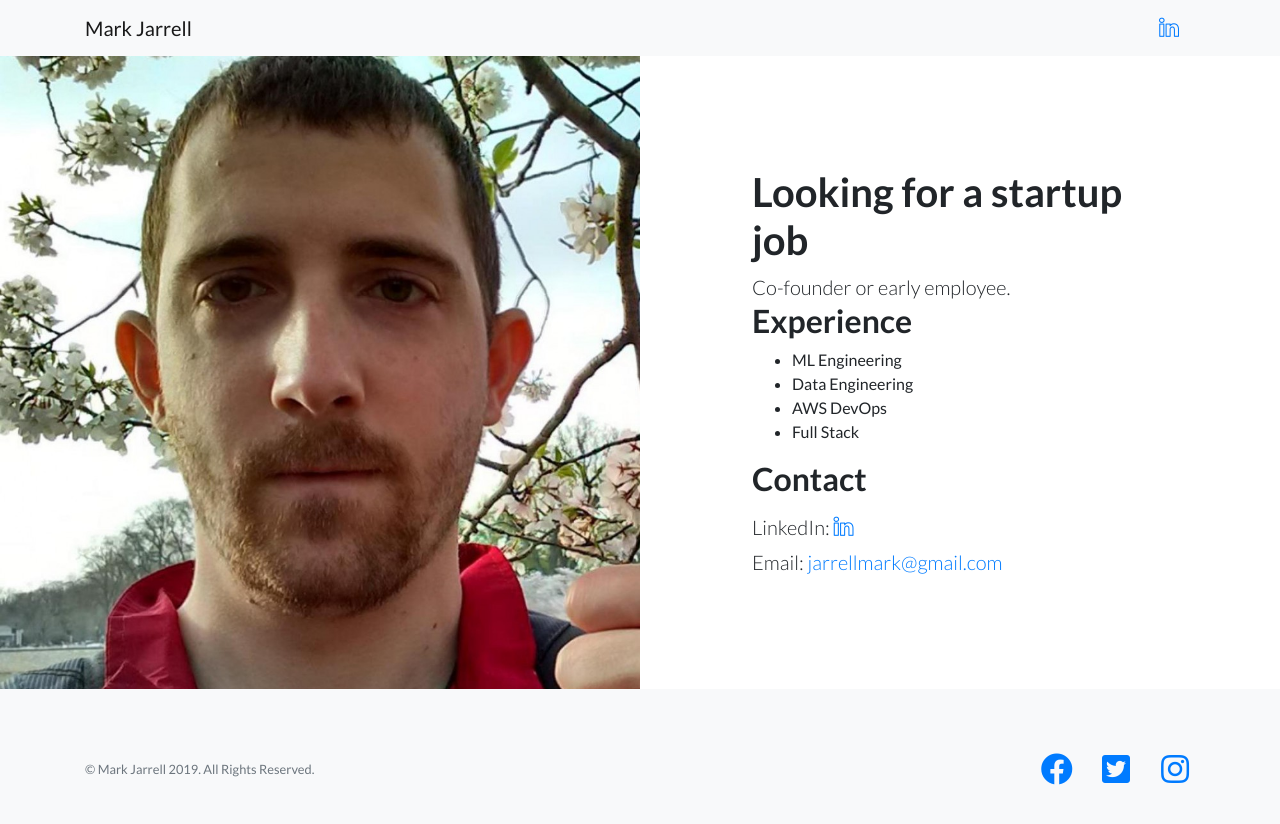
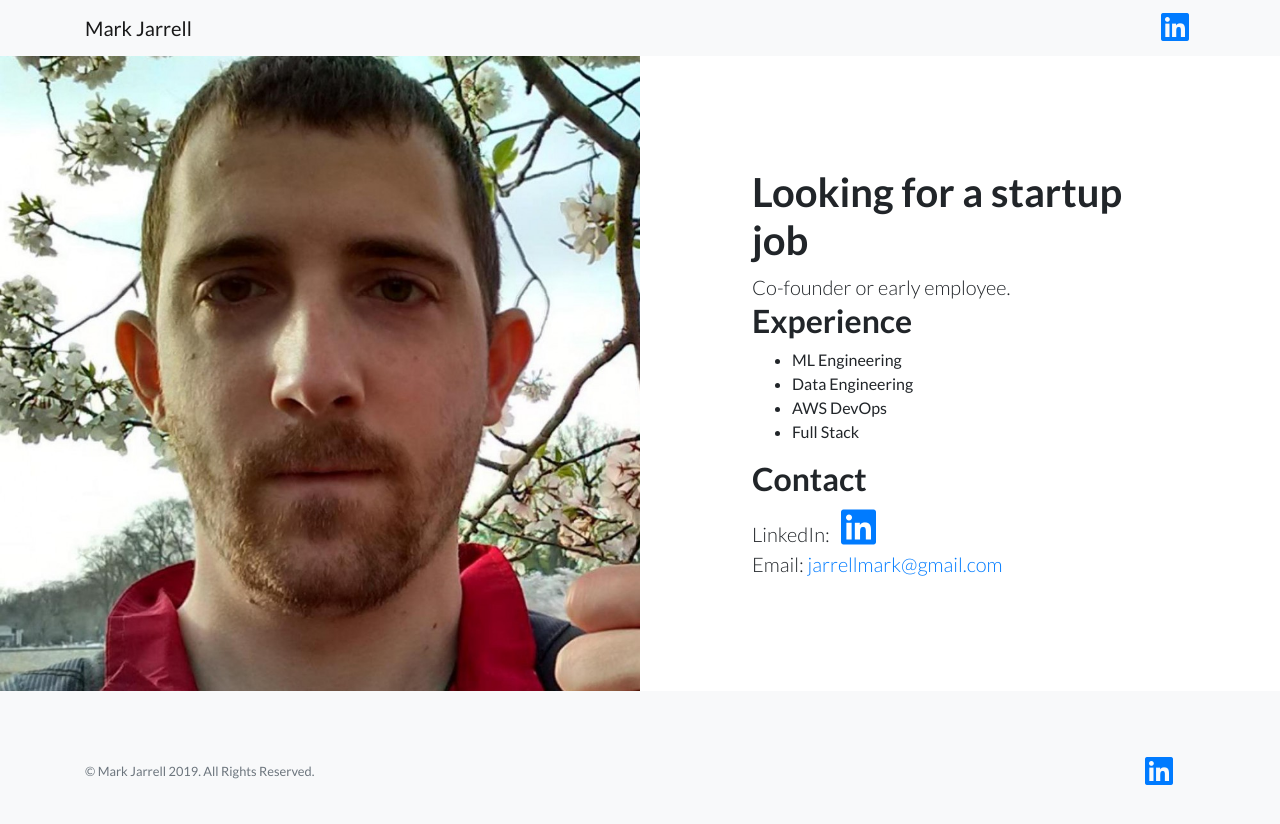
Before and after one commit to jarrellmark/jarrellmark.github.io, a website: page index.html in a window 1280 px wide. Drawn offline with Linux system fonts and the light colour scheme.

Commit message:
Better linkedin icon.

```diff
--- a/index.html
+++ b/index.html
@@ -29,8 +29,8 @@
   <nav class="navbar navbar-light bg-light static-top">
     <div class="container">
       <a class="navbar-brand" href="#">Mark Jarrell</a>
-      <a class="navbar-brand" href="https://www.linkedin.com/in/jarrellmark">
-        <i class="icon-social-linkedin m-auto text-primary"></i>
+      <a href="https://www.linkedin.com/in/jarrellmark">
+        <i class="fab fa-linkedin fa-2x fa-fw"></i>
       </a>
     </div>
   </nav>
@@ -111,7 +111,7 @@
             <li>Full Stack</li>
           </ul>
           <h2>Contact</h2>
-          <p class="lead mb-0">LinkedIn: <a class="navbar-brand" href="https://www.linkedin.com/in/jarrellmark"><i class="icon-social-linkedin m-auto text-primary"></i></a></p>
+          <p class="lead mb-0">LinkedIn: <a href="https://www.linkedin.com/in/jarrellmark"><i class="fab fa-linkedin fa-2x fa-fw"></i></a></p>
           <p class="lead mb-0">Email: <a href="mailto:jarrellmark@gmail.com">jarrellmark@gmail.com</a></p>
         </div>
         <div class="col-lg-6 order-lg-1 text-white showcase-img" style="background-image: url('img/me.jpeg');"></div>
@@ -220,18 +220,8 @@
         <div class="col-lg-6 h-100 text-center text-lg-right my-auto">
           <ul class="list-inline mb-0">
             <li class="list-inline-item mr-3">
-              <a href="#">
-                <i class="fab fa-facebook fa-2x fa-fw"></i>
-              </a>
-            </li>
-            <li class="list-inline-item mr-3">
-              <a href="#">
-                <i class="fab fa-twitter-square fa-2x fa-fw"></i>
-              </a>
-            </li>
-            <li class="list-inline-item">
-              <a href="#">
-                <i class="fab fa-instagram fa-2x fa-fw"></i>
+              <a href="https://www.linkedin.com/in/jarrellmark">
+                <i class="fab fa-linkedin fa-2x fa-fw"></i>
               </a>
             </li>
           </ul>
```
